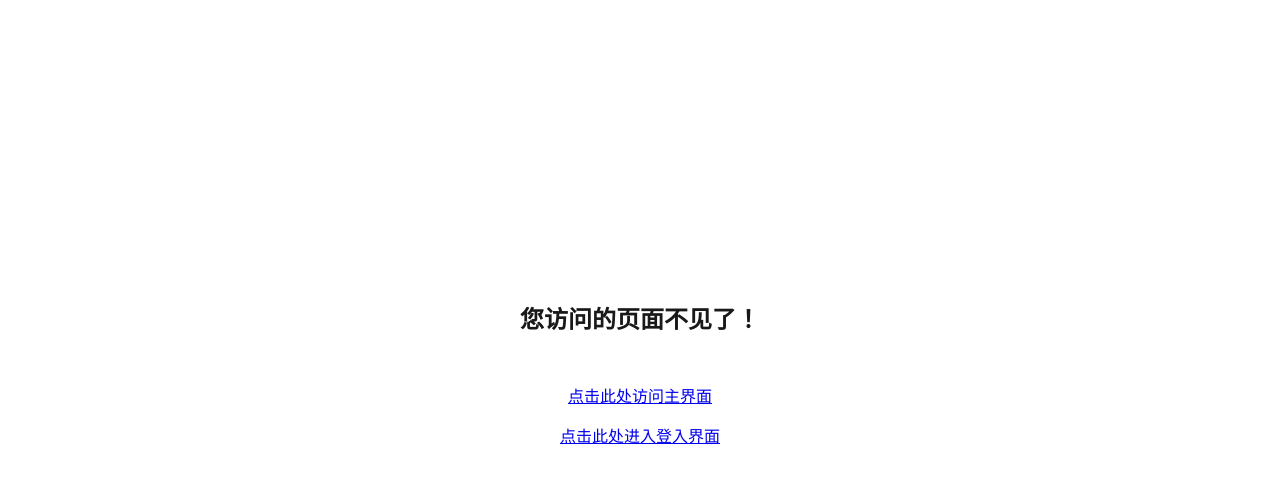
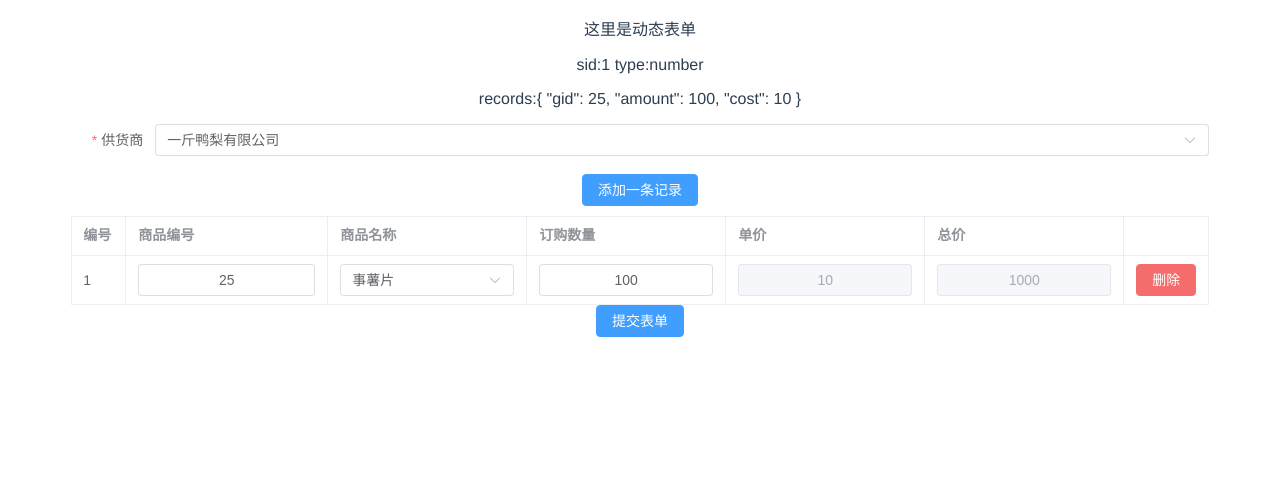
Before and after one commit to Gusion223/whms-vue-demo, a Vue app: page /debug/dForm in a window 1280 px wide. Shown: the top 482 px of the page. Built offline with nearby package versions, Linux system fonts and the light colour scheme.

Commit message:
完成了动态表单的简易模型

```diff
--- /dev/null
+++ b/src/components/dynamic-form-base.vue
@@ -0,0 +1,144 @@
+<template>
+ <div>
+<!--   debug 提示-->
+   <p>这里是动态表单</p>
+   <p>sid:{{dynamicForm.sid}} type:{{typeof(dynamicForm.sid)}}</p>
+   <p>records:{{dynamicForm.records[0]}}</p>
+<!--   此处为替换修改的代码-->
+   <div>
+     <el-form :model="dynamicForm" :rules="dynamicFormRules" ref="dynamicFormRef" class="dynamic-from-base">
+        <el-form-item prop="sid" label="供货商" :label-width="dynamicFromLabelWidth">
+          <el-select v-model="dynamicForm.sid">
+            <el-option :key="-1" :label="'请选择一个供货商'" :value="-1" />
+            <el-option v-for="item in suppliers" :key="item.sid" :label="item.sname" :value="item.sid"/>
+          </el-select>
+        </el-form-item>
+<!--       动态表单内容 用表格表示-->
+        <el-button type="primary" style="margin-bottom: 10px" @click="addNewRecord">添加一条记录</el-button>
+
+        <el-table ref="dynamicFormTableRef" :data="dynamicForm.records" border
+                  header-cell-class-name="table-header-cell"
+                  max-height="400px">
+          <el-table-column type="index" label="编号" width="55px" ></el-table-column>
+          <el-table-column label="商品编号">
+            <template #default="{row, $index}">
+              <el-form-item :prop="`records[${$index}].gid`" :rules="dynamicFormRules.gid" class="table-form-item">
+                <el-input-number v-model="row.gid" placeholder="请输入商品编号"
+                                 :controls="false" style="width: 100%;" @change="(cur)=>updateOtherAttrs(cur,$index)"></el-input-number>
+              </el-form-item>
+            </template>
+          </el-table-column>
+          <el-table-column label="商品名称" >
+            <template #default="{row, $index}">
+              <el-form-item :prop="`records[${$index}].gid`" :rules="dynamicFormRules.gid" class="table-form-item">
+                <el-select v-model="row.gid" @change="(cur)=>updateOtherAttrs(cur,$index)" :filterable="true">
+                  <el-option :key="-1" :label="'请选择一个已有的商品'" :value="-1" />
+                  <el-option v-for="item in goods" :key="item.gid" :label="item.gname" :value="item.gid" />
+                </el-select>
+              </el-form-item>
+            </template>
+          </el-table-column>
+          <el-table-column label="订购数量" >
+            <template #default="{row, $index}">
+              <el-form-item :prop="`records[${$index}].amount`" :rules="dynamicFormRules.amount" class="table-form-item">
+                <el-input-number v-model="row.amount" placeholder="请输入商品数量" :controls="false" style="width: 100%;"></el-input-number>
+              </el-form-item>
+            </template>
+          </el-table-column>
+          <el-table-column label="单价">
+            <template #default="{row}">
+                <el-input-number :model-value="row.cost" :controls="false" style="width: 100%;" disabled></el-input-number>
+            </template>
+          </el-table-column>
+          <el-table-column label="总价">
+            <template #default="{row}">
+                <el-input-number :model-value="(row.cost===null || row.amount===null) ? null :row.cost * row.amount" :controls="false" style="width: 100%;" disabled></el-input-number>
+            </template>
+          </el-table-column>
+          <el-table-column width="85px">
+            <template #default="scope">
+              <el-button type="danger" @click="dynamicForm.records.splice(scope.$index, 1)">删除</el-button>
+            </template>
+          </el-table-column>
+        </el-table>
+        <el-button type="primary" @click="submitForm">提交表单</el-button>
+     </el-form>
+   </div>
+ </div>
+</template>
+
+<script setup>
+
+  import {ref} from "vue";
+  import {ElMessage} from "element-plus";
+
+  const dynamicForm = ref({
+    sid:1, // 供应商id
+    records:[
+      {gid:25, amount:100, cost:10}
+    ],
+    where:"不知道"
+  })
+
+  const dynamicFormRules = ref({
+    sid:[{type:"number", min:0, required:true, message:"请选择一个供货商", trigger:"change" }],
+    gid:[{type:"number", min:0, max:100, required:true, message:"请选择一个商品", trigger:"change"}],
+    amount:[{type:"number", min:0, required:true, message:"请输入购入商品的数量"}]
+  })
+  const dynamicFormRef = ref(null)
+  const dynamicFormTableRef = ref(null)
+  const dynamicFromLabelWidth = ref('6em')
+  const emptyRecord = {gid:null, amount:null, cost:null}
+
+  const suppliers = ref([
+    {sid:0, sname:"李浩田有限公司"},
+    {sid:1, sname:"一斤鸭梨有限公司"}
+  ])
+  const goods = ref([{gid:25, gname:"事薯片", cost:10}])
+
+
+  const updateOtherAttrs = (gid, index)=>{
+    console.log(gid, index)
+    var good = goods.value.find((item)=>item.gid===gid)
+    if(good){
+      dynamicForm.value.records[index].cost=good.cost
+    }else{
+      dynamicForm.value.records[index].cost=null
+    }
+  }
+  const addNewRecord = ()=>{
+    dynamicForm.value.records.push(JSON.parse(JSON.stringify(emptyRecord)))
+  }
+
+  const submitForm = async ()=>{
+    try {
+      let pass = await dynamicFormRef.value.validate()
+      if(pass)
+        ElMessage({message:"表单提交成功", type:"success"})
+      else
+        ElMessage({message:"提交表单失败", type:"warning"})
+    }catch (e){
+      ElMessage({message:"提交表单失败", type:"warning"})
+      console.log(e)
+    }
+  }
+
+</script>
+
+<style>
+.dynamic-from-base{
+  max-width: 90%;
+  min-height: 300px;
+  margin: auto;
+}
+
+.table-header-cell{
+  text-align: center;
+}
+
+.table-form-item{
+  margin-bottom: 0px;
+
+}
+
+</style>
--- /dev/null
+++ b/src/pages/debug.vue
@@ -0,0 +1,12 @@
+<template>
+  <div v-show="router.currentRoute.value.meta.showFather != null ? router.currentRoute.value.meta.showFather : true">
+    <p >这里是组件测试界面,请选择要访问的组件 </p>
+    <router-link to="/debug/dForm">动态表单</router-link>
+  </div>
+  <router-view></router-view>
+</template>
+
+<script setup>
+  import router from "@/router/router";
+  console.log(router.currentRoute.value.meta)
+</script>
--- a/src/router/router.js
+++ b/src/router/router.js
@@ -37,11 +37,26 @@ const routes = [
         ]
     },
     {
+        path: "/debug",
+        name: "测试",
+        meta:{title: "测试Debug"},
+        component: ()=>import("@/pages/debug.vue"),
+        children: [
+            {
+                path:"dForm",
+                name:"动态表单",
+                meta:{title: "测试动态表单", showFather:false},
+                component: ()=>import("@/components/dynamic-form-base.vue")
+            }
+        ]
+    },
+    {
         path: "/:pathMatch(.*)*",
         name: "no found",
         meta: {title: 404},
         component: ()=>import("@/pages/404.vue")
     }
+
 ]
 
 const router = createRouter({
```
